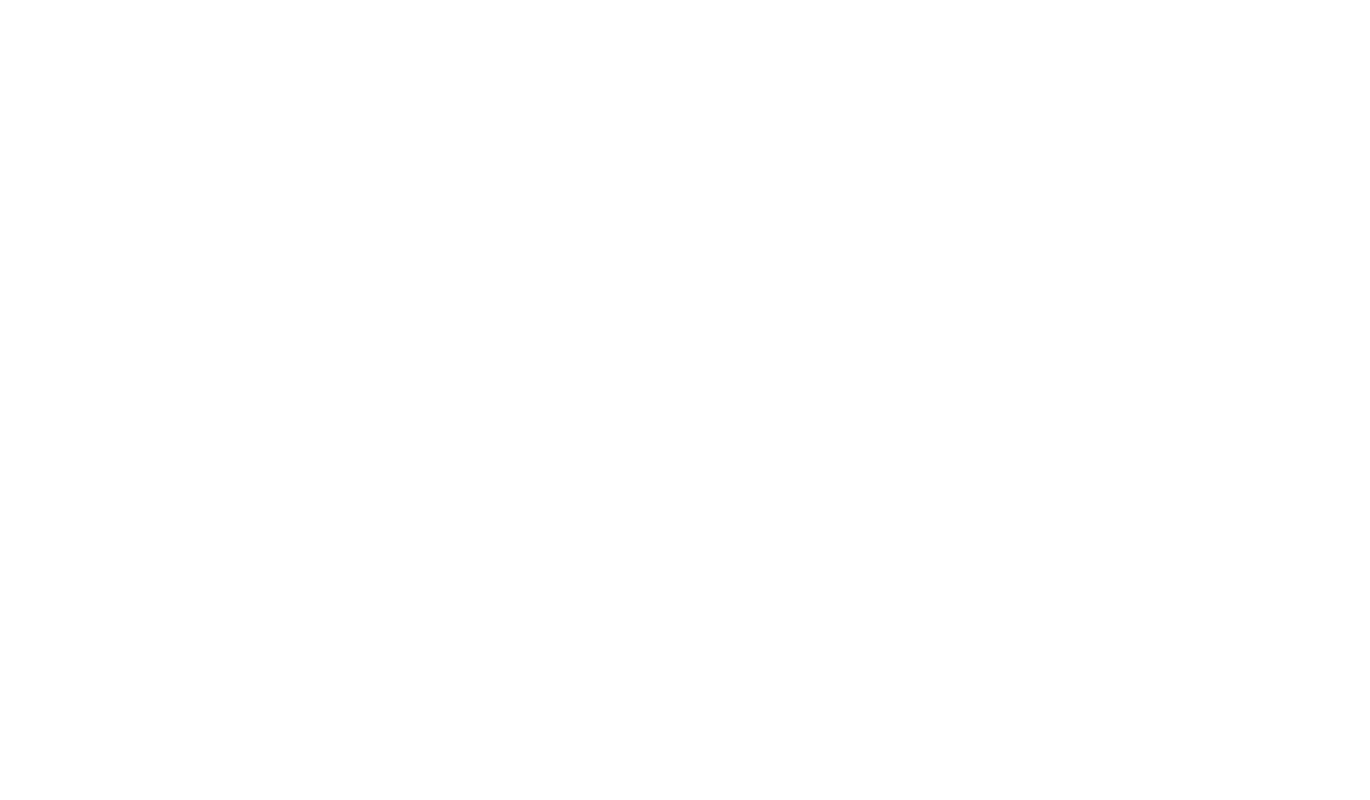
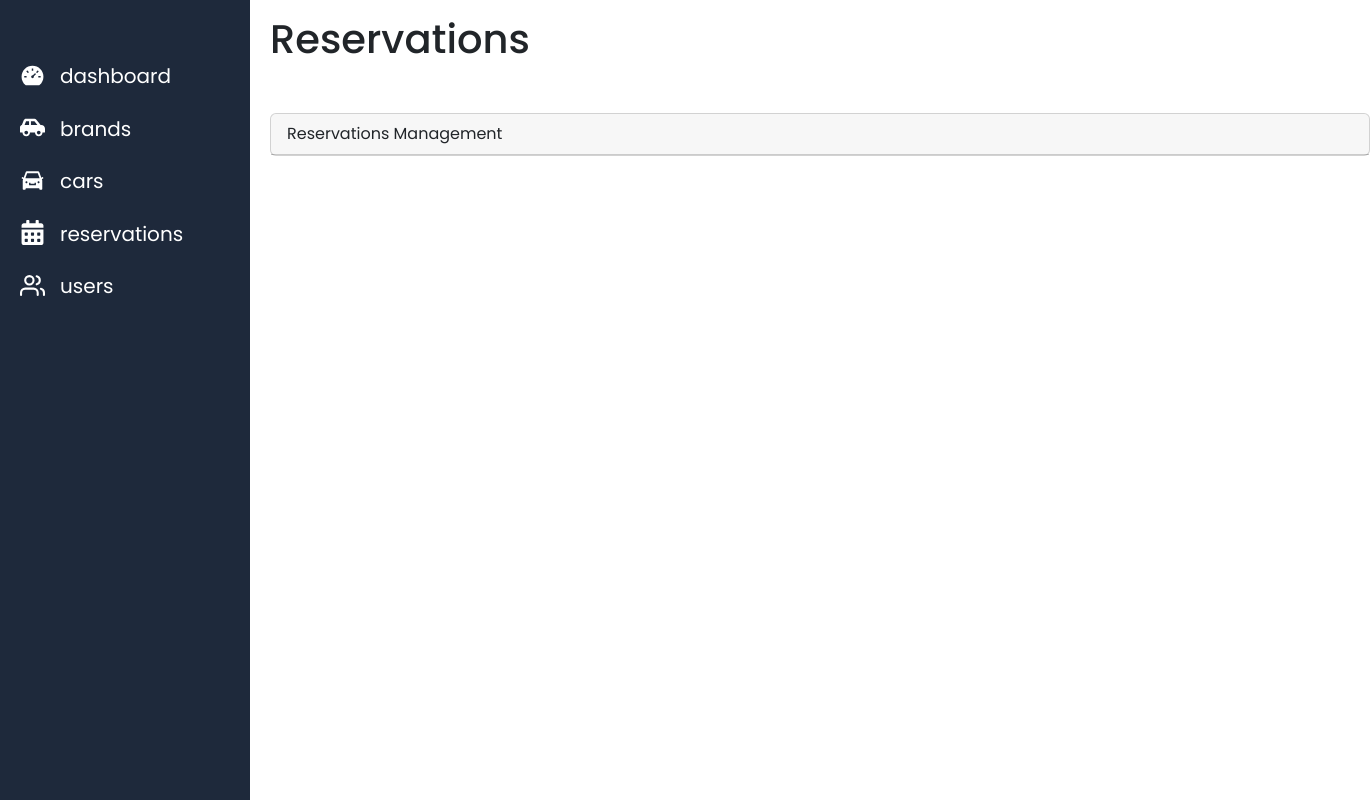
Before and after one commit to YoussefLMT/Car-Rental-Frontend-React, a React (Create React App) app: page /reservations in a window 1280 px wide. Before the commit this address had no page. Shown: the whole page, 1370 px wide, since content can reach past the window. Built offline with nearby package versions, Linux system fonts and the light colour scheme; sample sign-in values are in the browser's storage.

Commit message:
add reservations route

```diff
--- a/src/App.js
+++ b/src/App.js
@@ -5,6 +5,7 @@ import PrivateRoutes from './utils/PrivateRoutes';
 import Brands from './pages/Brands';
 import Cars from './pages/Cars';
 import UpdateCar from './pages/UpdateCar';
+import Reservations from './pages/Reservations';
 
 function App() {
   return (
@@ -17,6 +18,7 @@ function App() {
           <Route path='/brands' element={<Brands />} />
           <Route path='/cars' element={<Cars />} />
           <Route path='cars/update-car/:id' element={<UpdateCar />} />
+          <Route path='/reservations' element={<Reservations />} />
         </Route>
 
       </Routes>
```
